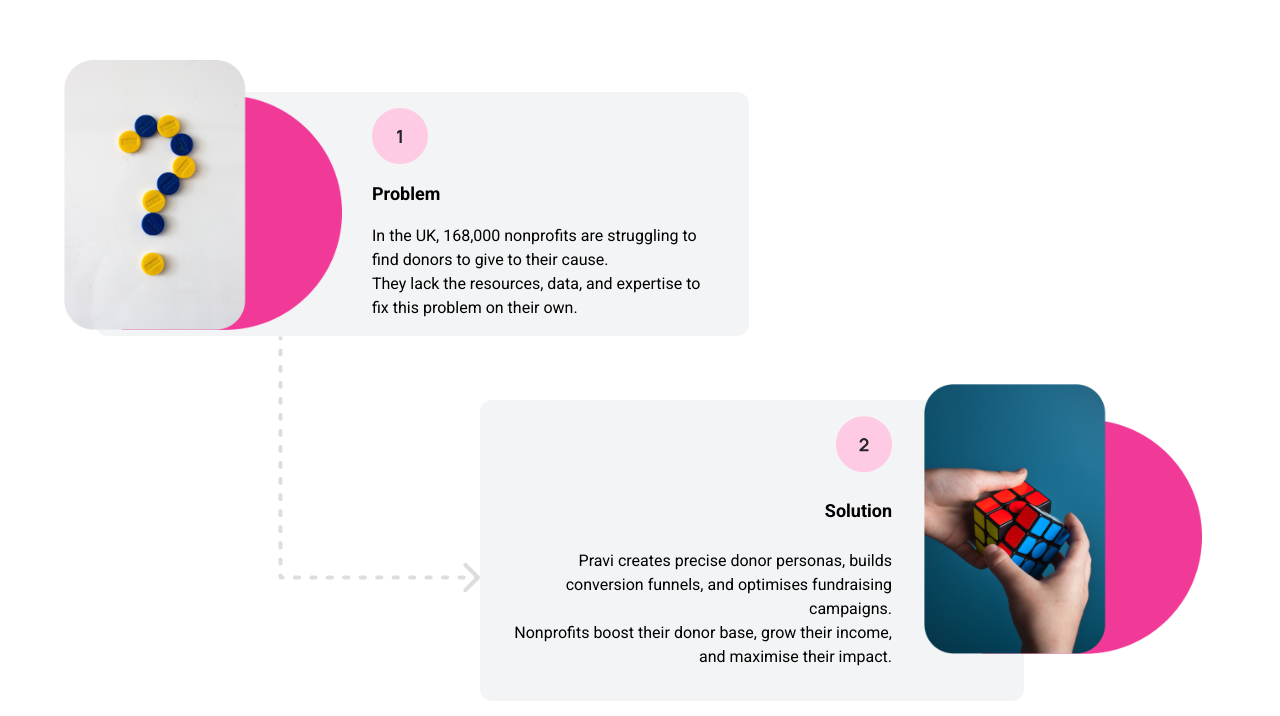
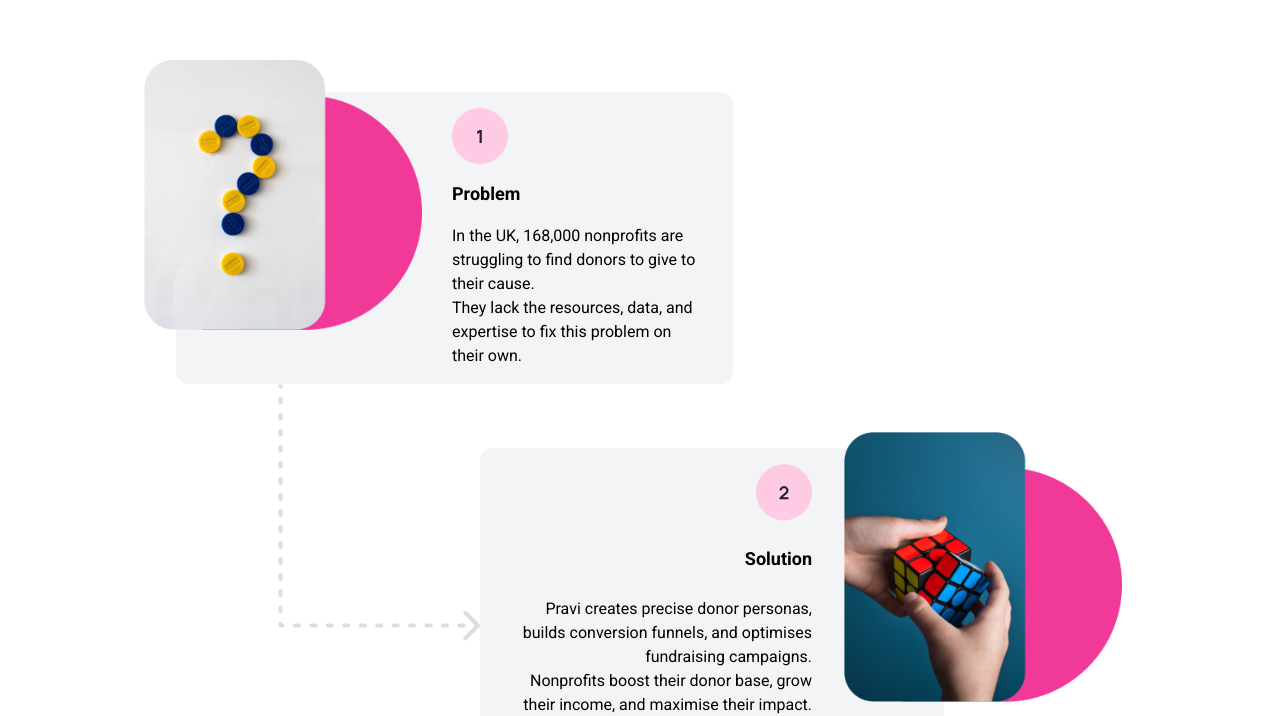
Before and after one commit to J-greaves/pravi-investor, a React (Vite) app: page / in a window 1280 px wide. Shown: the part 602-1318 px from the top of the page. Built offline with nearby package versions, Linux system fonts and the light colour scheme.

Commit message:
prob/solu y margin increased

```diff
--- a/src/App.jsx
+++ b/src/App.jsx
@@ -39,6 +39,7 @@ function App({ scrollToTop }) {
           <LoomEmbed />
         </div>
       </div>
+      <div className="below-1200:mx-20">
         <div
           id="problem"
           className="flex flex-col w-full sm:px-8 px-6 md:px-20 md:pt-16 pt-8 gap-16 "
@@ -70,8 +71,8 @@ function App({ scrollToTop }) {
                 <p className="pr-4 font-sans sm:mt-4 mt-2">
                   In the UK, 168,000 nonprofits are struggling to find donors to
                   give to their cause. <br />
-                They lack the resources, data, and expertise to fix this problem
-                on their own.
+                  They lack the resources, data, and expertise to fix this
+                  problem on their own.
                 </p>
               </div>
             </div>
@@ -122,6 +123,7 @@ function App({ scrollToTop }) {
                     Nonprofits boost their donor base, grow their income, and
                     maximise their impact.
                   </p>
+                </div>
               </div>
             </div>
           </div>
```
Lines whose indentation alone changed are shown as unchanged.
